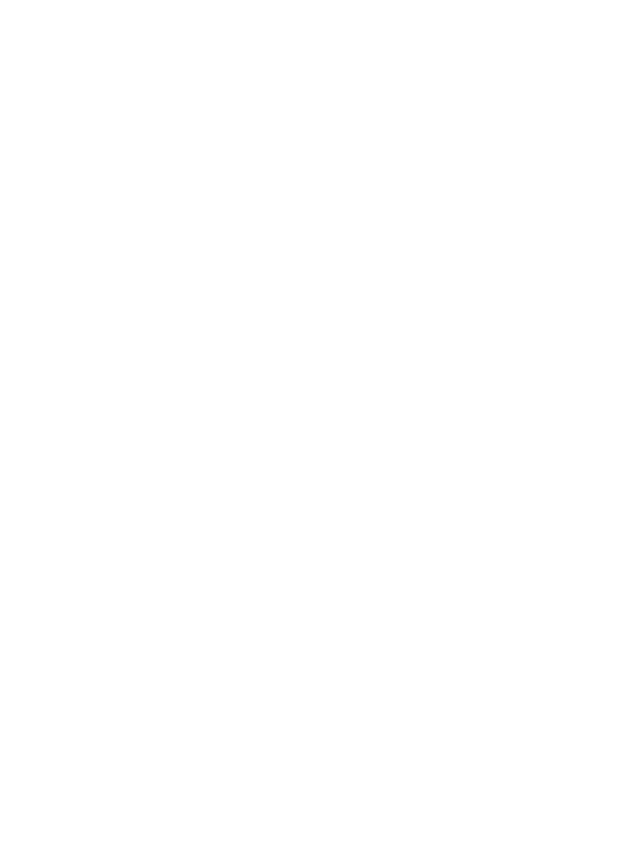
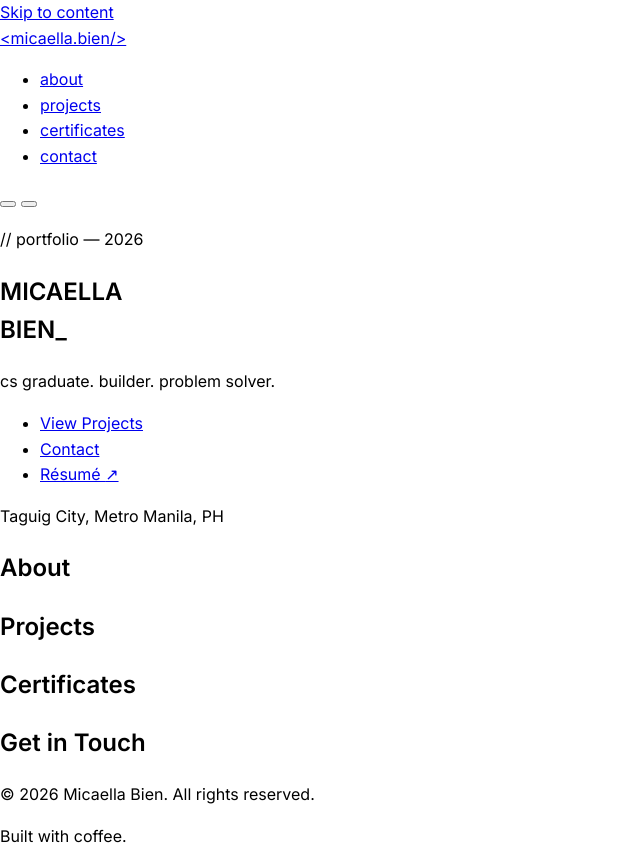
Before and after one commit to micaellabien18/micaella-bien-portfolio, a website: page index.html in a window 1280 px wide. Shown: the whole page, without its empty margins (0-640 px from the left). Before the commit the page ends 800 px from the top, so only its background shows below. Drawn offline with Linux system fonts and the light colour scheme; a web font is replaced by a local one.

Commit message:
feat: add navbar, hero and footer markup

```diff
--- a/index.html
+++ b/index.html
@@ -1,7 +1,7 @@
 <!doctype html>
 <html lang="en">
     <head>
-        <meta charset="UTF=8" />
+        <meta charset="UTF-8" />
         <meta name="viewport" content="width=device-width, initial-scale=1.0" />
         <title>Micaella Bien | Portfolio</title>
         <meta
@@ -19,6 +19,97 @@
         <link rel="stylesheet" href="css/styles.css" />
     </head>
     <body>
+        <a class="skip-link" href="#main">Skip to content</a>
+        <header class="header">
+            <nav class="nav" aria-label="Main">
+                <a href="#hero" class="nav__logo">&lt;micaella.bien/&gt;</a>
+
+                <ul class="nav__links" id="nav-links">
+                    <li><a href="#about">about</a></li>
+                    <li><a href="#projects">projects</a></li>
+                    <li><a href="#certificates">certificates</a></li>
+                    <li><a href="#contact">contact</a></li>
+                </ul>
+
+                <button
+                    type="button"
+                    class="nav__theme-toggle"
+                    aria-label="Toggle theme"
+                ></button>
+
+                <button
+                    type="button"
+                    class="nav__menu-toggle"
+                    aria-label="Menu"
+                    aria-expanded="false"
+                    aria-controls="nav-links"
+                >
+                    <span class="nav__menu-line"></span
+                    ><span class="nav__menu-line"></span>
+                </button>
+            </nav>
+        </header>
+        <main id="main">
+            <section id="hero" class="hero">
+                <p class="hero__eyebrow">// portfolio — 2026</p>
+                <h1 class="hero__title">
+                    MICAELLA<br />BIEN<span
+                        class="hero__cursor"
+                        aria-hidden="true"
+                        >_</span
+                    >
+                </h1>
+                <p class="hero__subtitle">
+                    cs graduate. builder. problem solver.
+                </p>
+                <ul class="hero__actions">
+                    <li>
+                        <a
+                            href="#projects"
+                            class="hero__link hero__link--primary"
+                            >View Projects</a
+                        >
+                    </li>
+                    <li><a href="#contact" class="hero__link">Contact</a></li>
+                    <li>
+                        <a href="#" class="hero__link hero__link--muted"
+                            >Résumé <span aria-hidden="true">↗</span></a
+                        >
+                    </li>
+                </ul>
+                <p class="hero__location">Taguig City, Metro Manila, PH</p>
+            </section>
+            <section id="about" class="about" aria-labelledby="about-title">
+                <h2 id="about-title">About</h2>
+            </section>
+            <section
+                id="projects"
+                class="projects"
+                aria-labelledby="projects-title"
+            >
+                <h2 id="projects-title">Projects</h2>
+            </section>
+            <section
+                id="certificates"
+                class="certificates"
+                aria-labelledby="certificates-title"
+            >
+                <h2 id="certificates-title">Certificates</h2>
+            </section>
+            <section
+                id="contact"
+                class="contact"
+                aria-labelledby="contact-title"
+            >
+                <h2 id="contact-title">Get in Touch</h2>
+            </section>
+        </main>
+        <footer class="footer">
+            <p class="footer__copyright">
+                &copy; 2026 Micaella Bien. All rights reserved.
+            </p>
+            <p class="footer__note">Built with coffee.</p>
+        </footer>
         <script src="js/main.js" defer></script>
     </body>
 </html>
```
